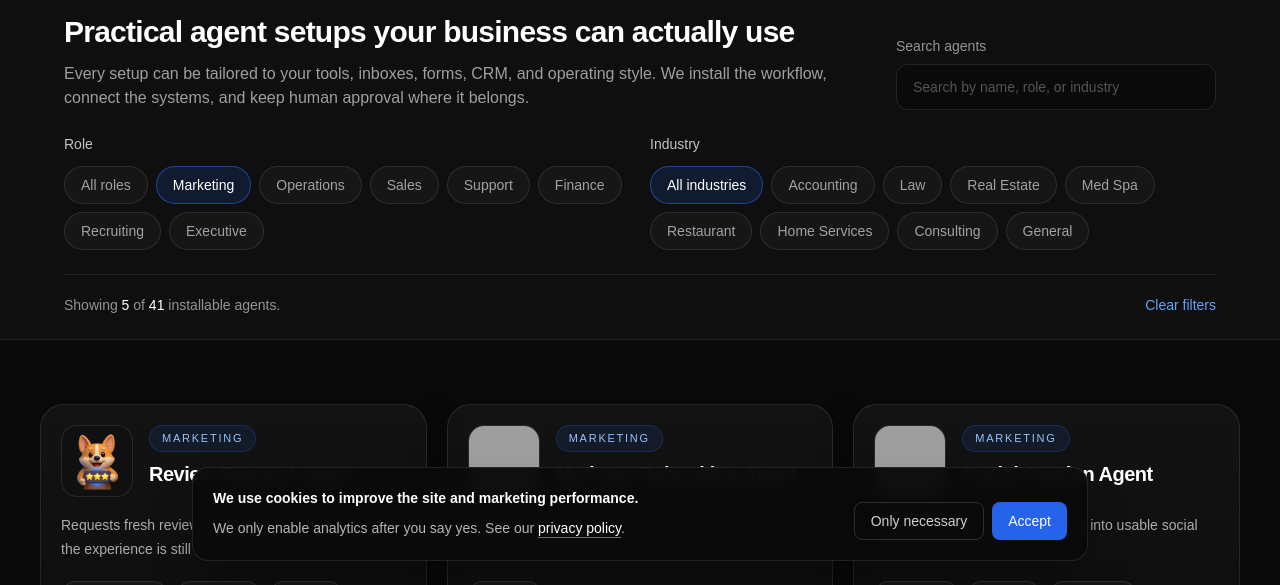
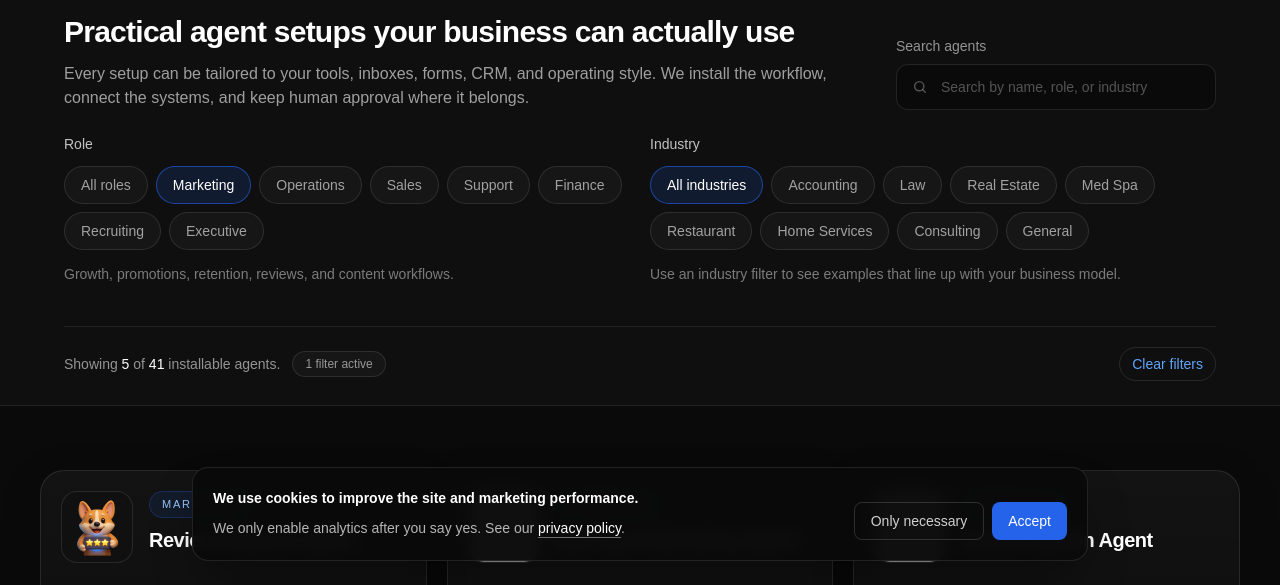
Before and after one commit to candressen/agent-setup-experts, a Next.js app: page /library in a window 1280 px wide. Both pictures are taken after a click on the button "Marketing". Shown: the part 767-1352 px from the top of the page. Built offline with nearby package versions, Linux system fonts and the light colour scheme; no server answers; grey boxes are pictures that could not be loaded.

Commit message:
feat: polish ASE library filters

```diff
--- a/components/library/AgentLibraryClient.tsx
+++ b/components/library/AgentLibraryClient.tsx
@@ -6,9 +6,12 @@ import { useMemo, useState } from 'react'
 
 import {
   AGENT_INDUSTRY_FILTERS,
+  AGENT_INDUSTRY_OPTIONS,
   AGENT_LIBRARY,
   AGENT_ROLE_FILTERS,
+  AGENT_ROLE_OPTIONS,
   type AgentIndustry,
+  type AgentLibraryItem,
   type AgentRole,
 } from '@/lib/agent-library'
 import { SITE } from '@/lib/constants'
@@ -26,6 +29,7 @@ function FilterChip({
     <button
       type='button'
       onClick={onClick}
+      aria-pressed={active}
       className={`rounded-full border px-4 py-2 text-sm transition ${
         active
           ? 'border-[#2563EB]/60 bg-[#2563EB]/15 text-white'
@@ -37,10 +41,47 @@ function FilterChip({
   )
 }
 
+function AgentCard({ agent }: { agent: AgentLibraryItem }) {
+  return (
+    <article className='group rounded-3xl border border-white/10 bg-[linear-gradient(180deg,rgba(255,255,255,0.04),rgba(255,255,255,0.02))] p-5 shadow-[0_12px_40px_rgba(0,0,0,0.18)] transition hover:border-white/20 hover:bg-[linear-gradient(180deg,rgba(255,255,255,0.06),rgba(255,255,255,0.03))]'>
+      <div className='mb-4 flex items-start gap-4'>
+        <div className='relative h-[72px] w-[72px] overflow-hidden rounded-2xl border border-white/10 bg-[#101010]'>
+          <Image src={agent.image} alt={`${agent.name} icon`} fill sizes='72px' className='object-cover' />
+        </div>
+
+        <div className='min-w-0 flex-1'>
+          <div className='mb-2 inline-flex rounded-full border border-[#2563EB]/25 bg-[#2563EB]/10 px-3 py-1 text-[11px] font-medium uppercase tracking-[0.16em] text-[#93c5fd]'>
+            {agent.role}
+          </div>
+          <h3 className='text-xl font-semibold tracking-tight text-white'>{agent.name}</h3>
+        </div>
+      </div>
+
+      <p className='text-sm leading-6 text-white/65'>{agent.description}</p>
+
+      <div className='mt-5 flex flex-wrap gap-2'>
+        {agent.industries.map((item) => (
+          <span
+            key={`${agent.slug}-${item}`}
+            className='rounded-full border border-white/10 bg-white/[0.03] px-3 py-1.5 text-xs text-white/55'
+          >
+            {item}
+          </span>
+        ))}
+      </div>
+    </article>
+  )
+}
+
 export default function AgentLibraryClient() {
   const [role, setRole] = useState<'All' | AgentRole>('All')
   const [industry, setIndustry] = useState<'All' | AgentIndustry>('All')
   const [query, setQuery] = useState('')
+
+  const selectedRole = role === 'All' ? null : AGENT_ROLE_OPTIONS.find((item) => item.value === role)
+  const selectedIndustry =
+    industry === 'All' ? null : AGENT_INDUSTRY_OPTIONS.find((item) => item.value === industry)
+  const activeFilterCount = [role !== 'All', industry !== 'All', query.trim().length > 0].filter(Boolean).length
 
   const filteredAgents = useMemo(() => {
     const normalizedQuery = query.trim().toLowerCase()
@@ -79,12 +120,25 @@ export default function AgentLibraryClient() {
 
             <label className='block'>
               <span className='mb-2 block text-sm text-white/55'>Search agents</span>
+              <div className='relative'>
+                <svg
+                  aria-hidden='true'
+                  viewBox='0 0 20 20'
+                  className='pointer-events-none absolute left-4 top-1/2 h-4 w-4 -translate-y-1/2 text-white/30'
+                  fill='none'
+                  stroke='currentColor'
+                  strokeWidth='1.8'
+                >
+                  <circle cx='9' cy='9' r='5.75' />
+                  <path d='m13.5 13.5 3 3' strokeLinecap='round' />
+                </svg>
                 <input
                   value={query}
                   onChange={(event) => setQuery(event.target.value)}
                   placeholder='Search by name, role, or industry'
-                className='w-full min-w-0 rounded-xl border border-white/10 bg-[#0a0a0a] px-4 py-3 text-sm text-white outline-none transition placeholder:text-white/30 focus:border-[#2563EB]/50 lg:min-w-[320px]'
+                  className='w-full min-w-0 rounded-xl border border-white/10 bg-[#0a0a0a] py-3 pl-11 pr-4 text-sm text-white outline-none transition placeholder:text-white/30 focus:border-[#2563EB]/50 lg:min-w-[320px]'
                 />
+              </div>
             </label>
           </div>
 
@@ -102,6 +156,9 @@ export default function AgentLibraryClient() {
                   />
                 ))}
               </div>
+              <p className='mt-3 min-h-10 text-sm leading-6 text-white/45'>
+                {selectedRole?.description ?? 'Choose a role to narrow the library by the kind of work the agent handles.'}
+              </p>
             </div>
 
             <div>
@@ -121,14 +178,24 @@ export default function AgentLibraryClient() {
                   />
                 ))}
               </div>
+              <p className='mt-3 min-h-10 text-sm leading-6 text-white/45'>
+                {selectedIndustry?.description ?? 'Use an industry filter to see examples that line up with your business model.'}
+              </p>
             </div>
           </div>
 
           <div className='mt-6 flex flex-wrap items-center justify-between gap-3 border-t border-white/8 pt-5 text-sm text-white/55'>
+            <div className='flex flex-wrap items-center gap-3'>
               <p>
                 Showing <span className='text-white'>{filteredAgents.length}</span> of{' '}
                 <span className='text-white'>{AGENT_LIBRARY.length}</span> installable agents.
               </p>
+              {activeFilterCount > 0 && (
+                <span className='rounded-full border border-white/10 bg-white/[0.03] px-3 py-1 text-xs text-white/55'>
+                  {activeFilterCount} filter{activeFilterCount === 1 ? '' : 's'} active
+                </span>
+              )}
+            </div>
             {(role !== 'All' || industry !== 'All' || query.trim()) && (
               <button
                 type='button'
@@ -137,7 +204,7 @@ export default function AgentLibraryClient() {
                   setIndustry('All')
                   setQuery('')
                 }}
-                className='text-[#60a5fa] transition hover:text-white'
+                className='rounded-full border border-white/10 px-3 py-1.5 text-[#60a5fa] transition hover:border-white/20 hover:text-white'
               >
                 Clear filters
               </button>
@@ -150,42 +217,7 @@ export default function AgentLibraryClient() {
         <div className='mx-auto max-w-[1200px]'>
           <div className='grid gap-5 sm:grid-cols-2 xl:grid-cols-3'>
             {filteredAgents.map((agent) => (
-              <article
-                key={agent.slug}
-                className='group rounded-3xl border border-white/10 bg-[linear-gradient(180deg,rgba(255,255,255,0.04),rgba(255,255,255,0.02))] p-5 shadow-[0_12px_40px_rgba(0,0,0,0.18)] transition hover:border-white/20 hover:bg-[linear-gradient(180deg,rgba(255,255,255,0.06),rgba(255,255,255,0.03))]'
-              >
-                <div className='mb-4 flex items-start gap-4'>
-                  <div className='relative h-[72px] w-[72px] overflow-hidden rounded-2xl border border-white/10 bg-[#101010]'>
-                    <Image
-                      src={agent.image}
-                      alt={`${agent.name} icon`}
-                      fill
-                      sizes='72px'
-                      className='object-cover'
-                    />
-                  </div>
-
-                  <div className='min-w-0 flex-1'>
-                    <div className='mb-2 inline-flex rounded-full border border-[#2563EB]/25 bg-[#2563EB]/10 px-3 py-1 text-[11px] font-medium uppercase tracking-[0.16em] text-[#93c5fd]'>
-                      {agent.role}
-                    </div>
-                    <h3 className='text-xl font-semibold tracking-tight text-white'>{agent.name}</h3>
-                  </div>
-                </div>
-
-                <p className='text-sm leading-6 text-white/65'>{agent.description}</p>
-
-                <div className='mt-5 flex flex-wrap gap-2'>
-                  {agent.industries.map((item) => (
-                    <span
-                      key={`${agent.slug}-${item}`}
-                      className='rounded-full border border-white/10 bg-white/[0.03] px-3 py-1.5 text-xs text-white/55'
-                    >
-                      {item}
-                    </span>
-                  ))}
-                </div>
-              </article>
+              <AgentCard key={agent.slug} agent={agent} />
             ))}
           </div>
 
```
Lines whose indentation alone changed are shown as unchanged.
